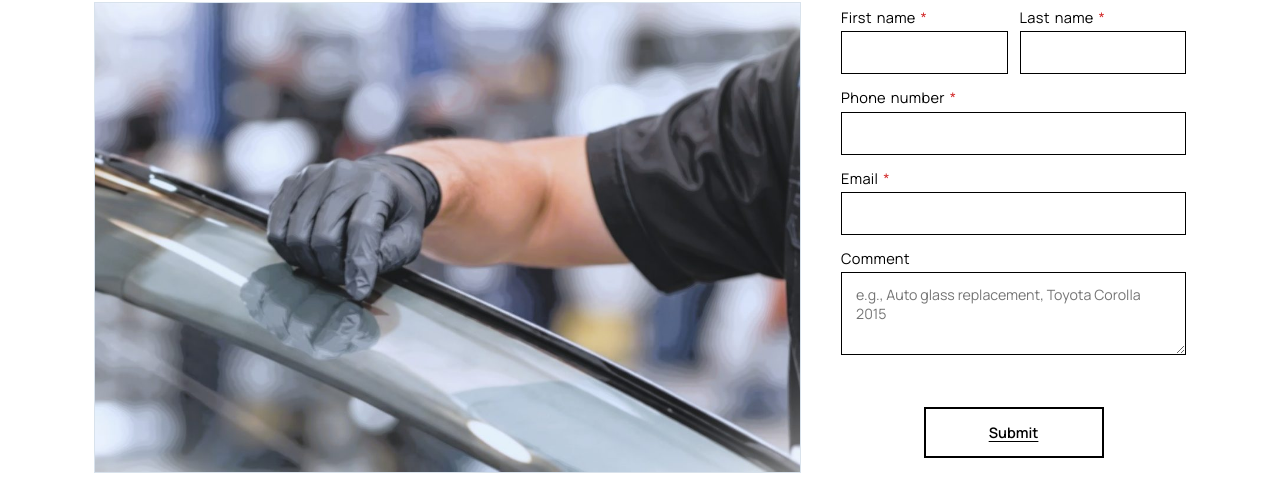
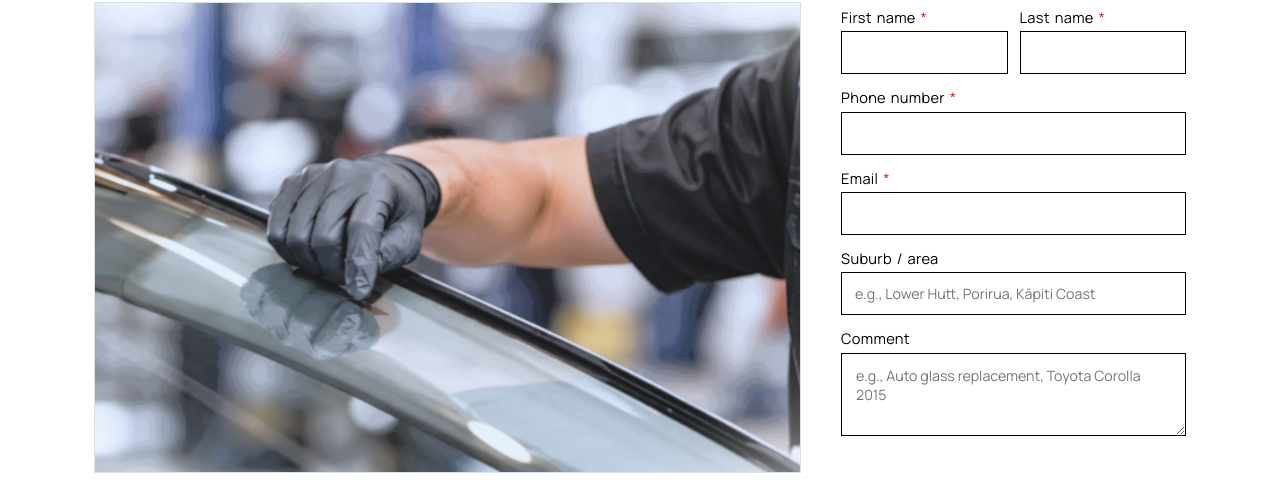
Before and after one commit to itsarizonaneil-dot/autoglassrepairwelly, a plain HTML site: page about.html in a window 1280 px wide. Shown: the part 267-751 px from the top of the page. Drawn offline with Linux system fonts and the light colour scheme.

Commit message:
Forms: add optional 'Suburb / area' field under Email on all pages except contact
Co-Authored-By: Claude Sonnet 5.5 <noreply@anthropic.com>

```diff
--- a/about.html
+++ b/about.html
@@ -87,6 +87,10 @@
             <input type="email" id="hero-email" name="email" required autocomplete="email">
           </div>
           <div class="form-row">
+            <label for="hero-suburb">Suburb / area</label>
+            <input type="text" id="hero-suburb" name="suburb" placeholder="e.g., Lower Hutt, Porirua, Kāpiti Coast">
+          </div>
+          <div class="form-row">
             <label for="hero-comment">Comment</label>
             <textarea id="hero-comment" name="comment" rows="3" placeholder="e.g., Auto glass replacement, Toyota Corolla 2015"></textarea>
           </div>
```
Also changed, not shown: auto-glass-windscreen-repair.html (+4 -0 lines), faq.html (+4 -0 lines), index.html (+4 -0 lines), locations.html (+2 -2 lines), mobile-auto-glass.html (+4 -0 lines), side-mirror-repair.html (+4 -0 lines), sunroof-glass-repair.html (+4 -0 lines), windscreen-replacement.html (+4 -0 lines).
